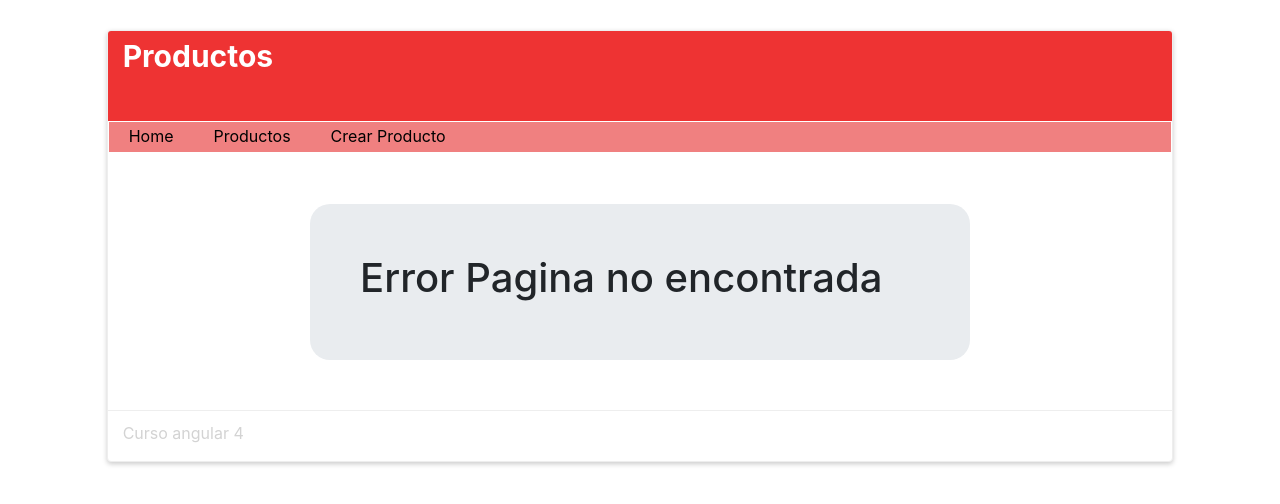
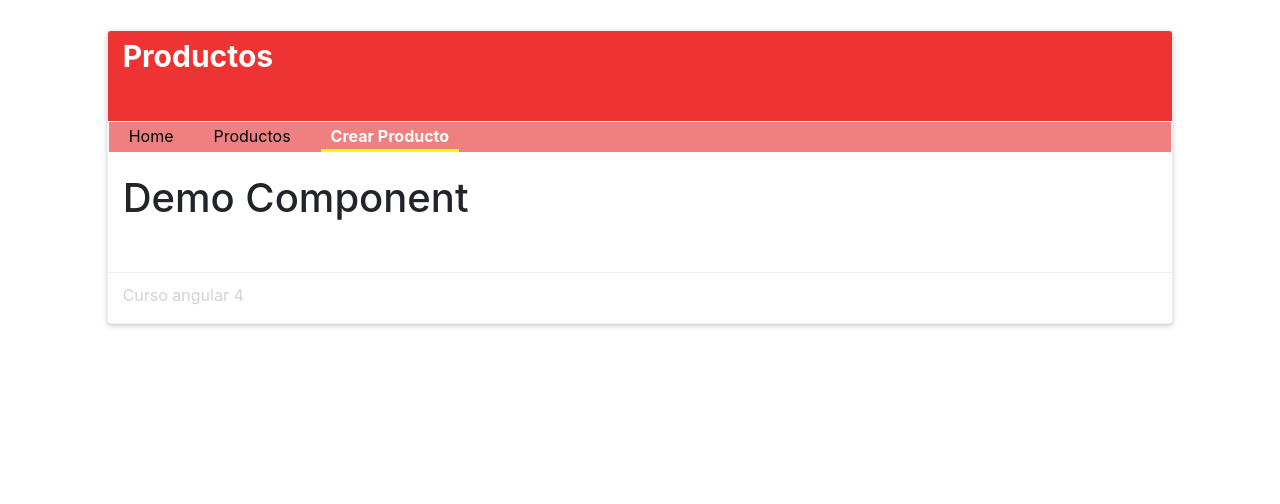
Before and after one commit to emilianomacias0/angular4-tutorial, an Angular app: page /demo in a window 1280 px wide. Shown: the top 504 px of the page. Built offline with nearby package versions, Linux system fonts and the light colour scheme.

Commit message:
Se agrego ruta activa

```diff
--- a/src/app/app.component.html
+++ b/src/app/app.component.html
@@ -6,9 +6,9 @@
   </header>
   <nav id="nav" class="col-lg-12">
     <ul>
-      <li><a [routerLink]="['/']">Home</a></li>
-      <li><a [routerLink]="['productos']">Productos</a></li>
-      <li><a href="#">Crear Producto</a></li>
+      <li><a [routerLink]="['/home']" [routerLinkActive]="['activado']">Home</a></li>
+      <li><a [routerLink]="['productos']" [routerLinkActive]="['activado']">Productos</a></li>
+      <li><a [routerLink]="['/demo']" [routerLinkActive]="['activado']">Crear Producto</a></li>
     </ul>
   </nav>
 
--- a/src/app/app.module.ts
+++ b/src/app/app.module.ts
@@ -5,12 +5,16 @@ import { AppRoutingModule } from './app-routing.module';
 import { AppComponent } from './app.component';
 import {HomeComponent} from './components/home.component';
 import {ErrorComponent} from './components/error.component';
+import {ProductosListComponent} from './components/productos-list.component';
+import {DemoComponent} from './components/demo.component';
 
 @NgModule({
   declarations:[
     HomeComponent,
     AppComponent,
-    ErrorComponent
+    ErrorComponent,
+    ProductosListComponent,
+    DemoComponent
   ],
   imports: [
     BrowserModule,
--- /dev/null
+++ b/src/app/components/demo.component.ts
@@ -0,0 +1,14 @@
+import { Component } from '@angular/core';
+
+@Component({
+    selector: 'demo',
+    templateUrl: '../views/demo.html'
+})
+
+export class DemoComponent{
+    titulo = 'Demo Component'
+
+    ngOnInit(){
+        console.log('Componente demo cargado');
+    }
+}
--- /dev/null
+++ b/src/app/components/productos-list.component.ts
@@ -0,0 +1,23 @@
+import { Component } from '@angular/core';
+
+import { Router,ActivatedRoute, Params} from '@angular/router';
+
+@Component({
+    selector: 'productos-list',
+    templateUrl: '../views/productos-list.html'
+})
+
+export class ProductosListComponent{
+    public titulo : string;
+
+    constructor(
+        private _route : ActivatedRoute,
+        private _router : Router
+        )
+    {
+            this.titulo = 'Listado de productos';
+    }
+    ngOnInit(){
+        console.log('Productos list cargado');
+    }
+}
--- /dev/null
+++ b/src/app/views/demo.html
@@ -0,0 +1 @@
+<h1>{{titulo}}</h1>
--- /dev/null
+++ b/src/app/views/productos-list.html
@@ -0,0 +1 @@
+<h2>{{titulo}}</h2>
--- a/src/assets/styles.css
+++ b/src/assets/styles.css
@@ -70,3 +70,10 @@
     margin-top: 30px;
     border-radius: 20px;
 }
+
+.activado{
+    text-decoration: none !important;
+    color: white !important;
+    font-weight: bold;
+    border-bottom: 3px solid yellow !important;
+}
```
Also changed, not shown: src/app/app-routing.module.ts (+12 -1 lines).
